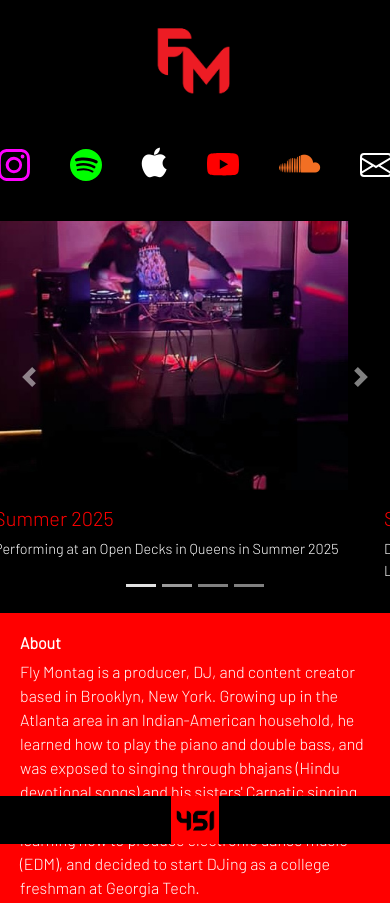
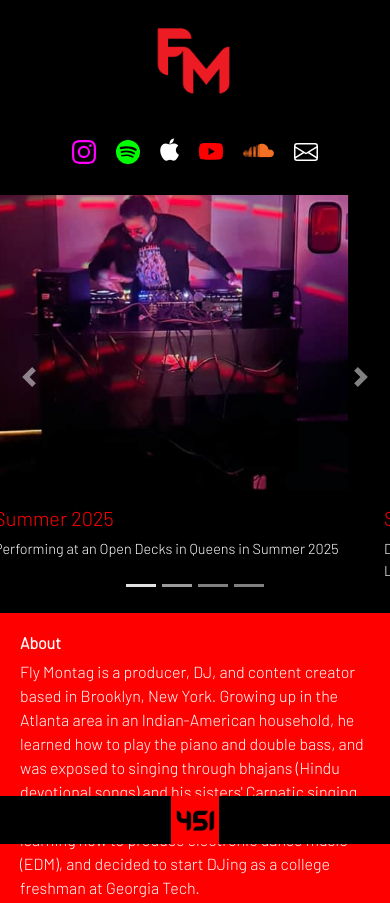
Before and after one commit to hdemusg/flymontag-site, a plain HTML site: page index.html in a window 390 px wide. Shown: the top 903 px of the page. Drawn offline with nearby package versions, Linux system fonts and the light colour scheme.

Commit message:
Fixed social media buttons to shrink for mobile

```diff
--- a/index.html
+++ b/index.html
@@ -106,6 +106,19 @@
           height: 350px;
           object-fit: scale-down;
           background-color: black;
+        }
+
+        @media (max-width: 576px) {
+          .socials button {
+            padding: 10px !important;
+          }
+          .socials svg {
+            width: 24px;
+            height: 24px;
+          }
+          .socials .fa {
+            font-size: 24px !important;
+          }
         }
 
     </style>
```
